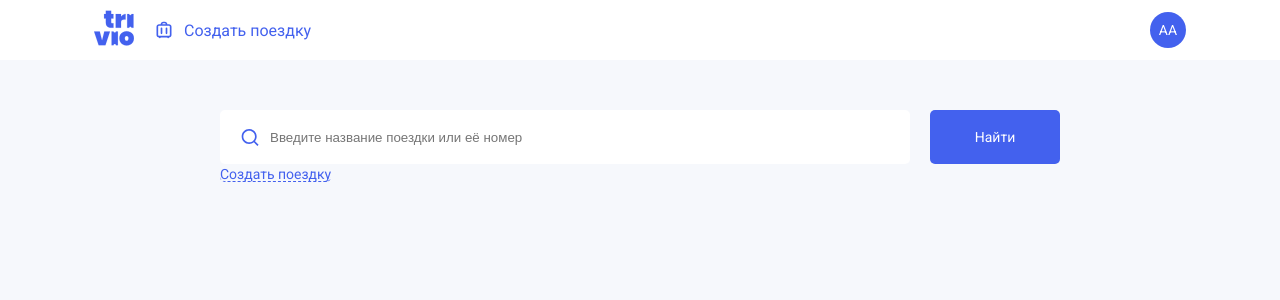
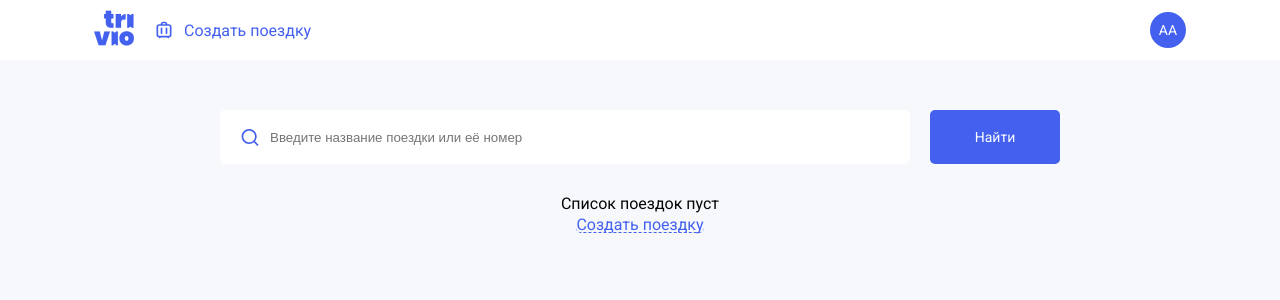
Before and after one commit to gartonot/trivio-test, a Vue app: page / in a window 1280 px wide. Shown: the top 300 px of the page. Built offline with nearby package versions, Linux system fonts and the light colour scheme.

Commit message:
feat: Добавил внешний вид для страницы всех поездок, пустой вид

```diff
--- a/src/pages/HomePage.vue
+++ b/src/pages/HomePage.vue
@@ -1,5 +1,4 @@
 <template>
-    <div>
     <div :class="$style.form">
         <AppInputText
             v-model:value="tripNameOrId"
@@ -15,6 +14,8 @@
         />
     </div>
 
+    <div v-if="tripList.length === 0" :class="$style.tripListEmpty">
+        <div>Список поездок пуст</div>
         <AppButton
             text="Создать поездку"
             type="text"
@@ -33,6 +34,7 @@ import { ref } from 'vue';
 const drawer = useDrawerCreateTrip();
 
 const tripNameOrId = ref('');
+const tripList = ref([]);
 
 const searchTrip = () => {
     // TODO: Фильтровать список поездок по клику
@@ -57,5 +59,13 @@ const createTrip = () => {
 .buttonCreateTrip {
     color: var(--color-primary);
     border-bottom: 1px dashed var(--color-primary);
+    font-size: 16px;
+}
+.tripListEmpty {
+    display: flex;
+    flex-direction: column;
+    align-items: center;
+    gap: 5px;
+    margin-top: 30px;
 }
 </style>
```
Lines whose indentation alone changed are shown as unchanged.
